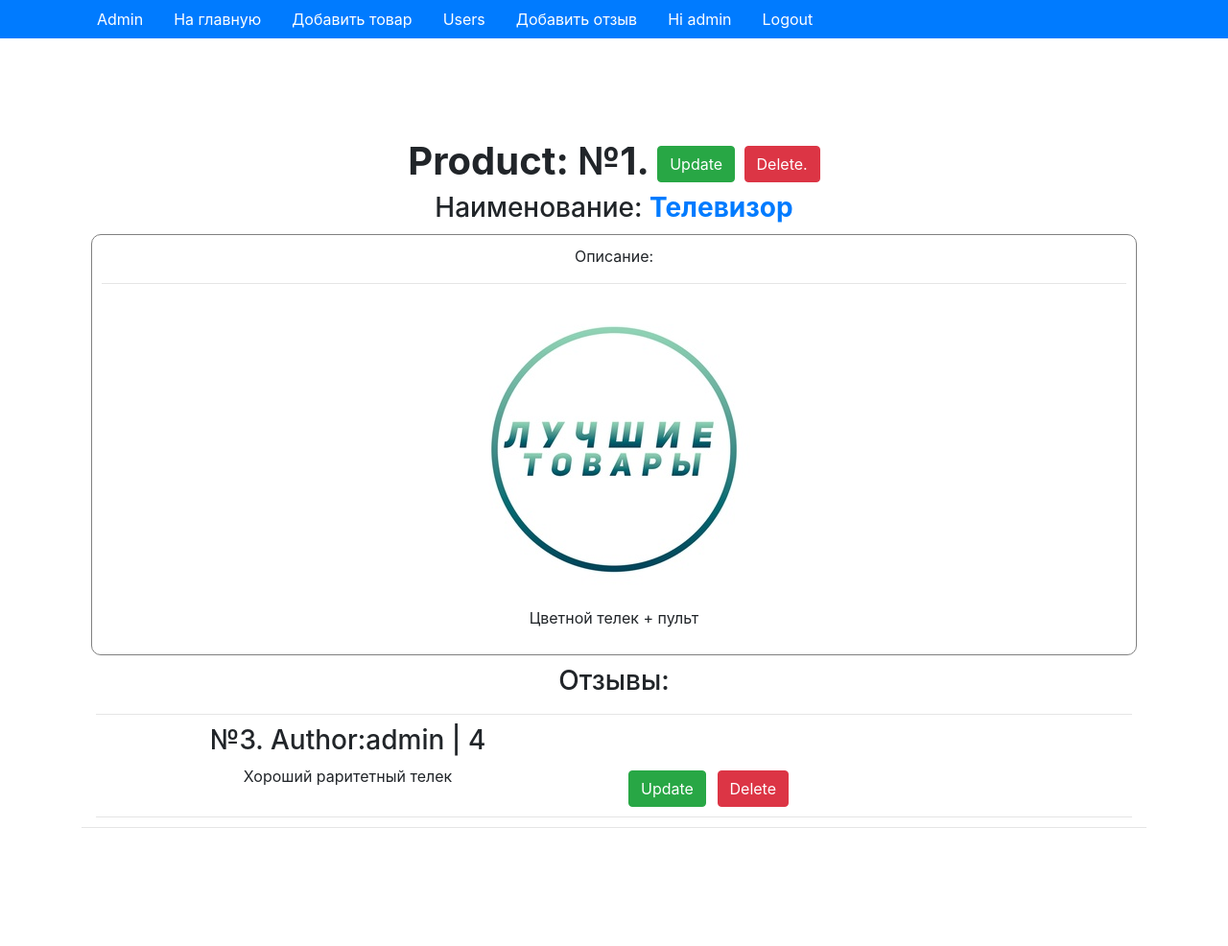
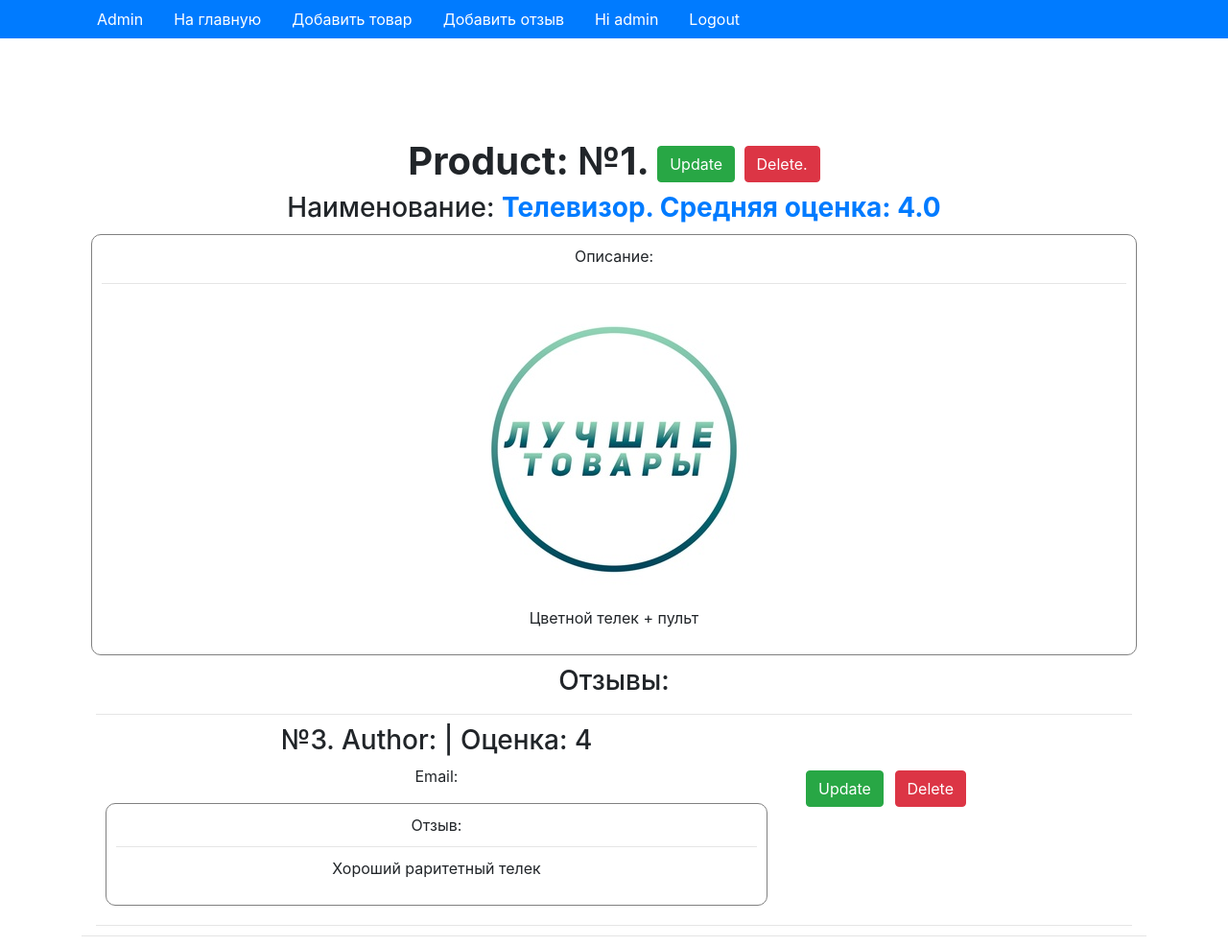
Before and after one commit to Illarionov81/python_group_5_homework_exam_8_Alexander_Illarionov, a Django app: page /product/1/ in a window 1280 px wide. Shown: the whole page at 96% size. Before the commit the page ends 863 px from the top, so only its background shows below. Run offline with Django 3.2, Linux system fonts and the light colour scheme; a user stored in the database is signed in; data comes from the database, SQL or seed files in the repository; some libraries are stand-ins or nearby versions.

Commit message:
реализованны условия: При создании отзыва привязывайте его к текущему пользователю. Для каждого отзыва выводите имя автора, email, текст и оценку. На главной и на странице товара выводите среднюю оценку. Если отзывов нет, считайте среднюю оценку = 0.

```diff
--- a/source/accounts/urls.py
+++ b/source/accounts/urls.py
@@ -7,6 +7,7 @@
 
 urlpatterns = [
     # path('login/', LoginViewSession.as_view(), name='login'),
+    path('login/', LoginView.as_view(), name='login'),
     path('logout/', LogoutView.as_view(), name='logout'),
     path('register', RegisterView.as_view(), name='create'),
     path('<int:pk>/', UserDetailView.as_view(), name='detail'),
--- a/source/webapp/forms.py
+++ b/source/webapp/forms.py
@@ -13,4 +13,4 @@
 class ReviewForm(forms.ModelForm):
     class Meta:
         model = Review
-        exclude = ['product']
+        exclude = ['product', 'author']
--- a/source/webapp/models.py
+++ b/source/webapp/models.py
@@ -37,7 +37,7 @@
 
 
 class Review(models.Model):
-    author = models.ForeignKey(get_user_model(), null=False, blank=False, on_delete=models.CASCADE, verbose_name='Автор')
+    author = models.ForeignKey(get_user_model(), null=False, blank=False, related_name='review',  on_delete=models.CASCADE, verbose_name='Автор')
     product = models.ForeignKey('webapp.Product', related_name='review', on_delete=models.CASCADE,
                                 verbose_name='Продукты')
     review_text = models.TextField(max_length=2000, null=False, blank=False, verbose_name='Отзыв')
--- a/source/webapp/templates/base.html
+++ b/source/webapp/templates/base.html
@@ -26,16 +26,13 @@
 {% if user.is_authenticated %}
 {#                    {% if perms.webapp.add_product %}#}
                         <a class="text-white text-center px-3" href="{% url 'product_create_view' %}">Добавить товар</a>
-{#                    {% endif %}#}
-                {% if perms.auth.view_user %}
-                <a class="text-white text-center px-3" href="{% url 'accounts:users' %}">Users</a>
-                {% endif %}
-                    {% block menu %} {% endblock %}
-                        <a class="text-white text-center px-3" href="{% url 'accounts:detail' request.user.pk %}">Hi {{ request.user.username }}</a>
-                        <a class="text-white text-center px-3" href="{% url 'accounts:logout' %}?next={{ request.get_full_path }}">Logout</a>
-                {% else %}
-                    <a class="text-white text-center px-3" href="{% url 'accounts:login' %}?next={{ request.get_full_path }}">Login</a>
-                    <a class="text-white text-center px-3"href="{% url 'accounts:create' %}?next={{ request.get_full_path }}">Sing Up</a>
+                        {% block menu %}
+                        {% endblock %}
+                            <a class="text-white text-center px-3" href="{% url 'accounts:detail' request.user.pk %}">Hi {{ request.user.username }}</a>
+                            <a class="text-white text-center px-3" href="{% url 'accounts:logout' %}?next={{ request.get_full_path }}">Logout</a>
+                    {% else %}
+                            <a class="text-white text-center px-3" href="{% url 'accounts:login' %}?next={{ request.get_full_path }}">Login</a>
+                            <a class="text-white text-center px-3"href="{% url 'accounts:create' %}?next={{ request.get_full_path }}">Sing Up</a>
                 {% endif %}
             </div>
         </div>
--- a/source/webapp/templates/product/product_view.html
+++ b/source/webapp/templates/product/product_view.html
@@ -20,7 +20,7 @@
             <a href="{% url 'product_delete' product.pk %}" ><button type="button"  class="btn btn-danger">Delete. </button></a>
 {#            {% endif %}#}
         </b></h1>
-        <h3> Наименование: <b class="text-primary"> {{ product.name }}</b></h3>
+        <h3> Наименование: <b class="text-primary"> {{ product.name }}. Средняя оценка: {{ avg_mark }}</b></h3>
         <div class="box">
             <p >Описание: </p>
             <hr>
@@ -46,9 +46,15 @@
         {% for review in reviews %}
         <hr>
         <div class="row">
-            <div class="col col-lg-6">
-                <h3>№{{ review.pk }}. Author:{{ review.author }} | {{ review.mark }} </h3>
-                <p>{{ review.review_text }}</p>
+            <div class="col col-lg-8">
+                <h3>№{{ review.pk }}. Author: {{ review.author.first_name }} | Оценка: {{ review.mark }} </h3>
+                <p>Email: {{ review.author.email }}</p>
+                <div class="box">
+                    Отзыв:
+                    <hr>
+                    <p>{{ review.review_text }}</p>
+                </div>
+
             </div>
         {#        {% if perms.webapp.change_issuetracker and request.user in users %}#}
             <div class="coL col-lg-1 mt-5">
--- a/source/webapp/views/product_view.py
+++ b/source/webapp/views/product_view.py
@@ -1,6 +1,6 @@
 from django.contrib.auth.mixins import PermissionRequiredMixin
 from django.core.paginator import Paginator
-from django.db.models import Q
+from django.db.models import Q, Count, Avg
 from django.shortcuts import redirect
 from django.urls import reverse, reverse_lazy
 from django.views.generic import ListView, DetailView, CreateView, UpdateView, DeleteView
@@ -16,6 +16,21 @@
     paginate_by = 5
     paginate_orphans = 0
 
+    def get_context_data(self,  **kwargs):
+        context = super().get_context_data(**kwargs)
+        products = Product.objects.all()
+        avg_marks = []
+        for product in products:
+            avg_mark = product.review.all().aggregate(avg_mark=Avg('mark'))
+            if not avg_mark['avg_mark']:
+                avg_mark['avg_mark'] = 0
+            avg_marks.append({product.pk: avg_mark['avg_mark']})
+        context['avg_marks'] = avg_marks
+        print(avg_marks)
+        return context
+
+
+
 
 class OneProductView(DetailView):
     template_name = 'product/product_view.html'
@@ -23,10 +38,13 @@
     paginate_review_by = 5
     paginate_review_orphans = 0
 
+
     def get_context_data(self, **kwargs):
         context = super().get_context_data(**kwargs)
-        product = self.get_object()
         review, page, is_paginated = self.paginate_comments(self.object)
+        product = self.object
+        avg_mark = product.review.all().aggregate(avg_mark=Avg('mark'))
+        context['avg_mark'] = avg_mark['avg_mark']
         context['reviews'] = review
         context['page_obj'] = page
         context['is_paginated'] = is_paginated
--- a/source/webapp/views/review.py
+++ b/source/webapp/views/review.py
@@ -24,10 +24,13 @@
     #         user = False
     #     return super().has_permission() and user
 
+
     def form_valid(self, form):
+        user = self.request.user
         product = get_object_or_404(Product, pk=self.kwargs.get('pk'),)
         review = form.save(commit=False)
         review.product = product
+        review.author = user
         review.save()
         return redirect('product_view', pk=product.pk)
 
```
Also changed, not shown: source/accounts/views.py (+0 -16 lines), source/webapp/templates/product/products_view.html (+9 -0 lines), source/webapp/migrations/0004_auto_20200926_1640.py (added), source/webapp/migrations/0005_auto_20200926_1739.py (added), source/webapp/migrations/0006_auto_20200926_1740.py (added).
